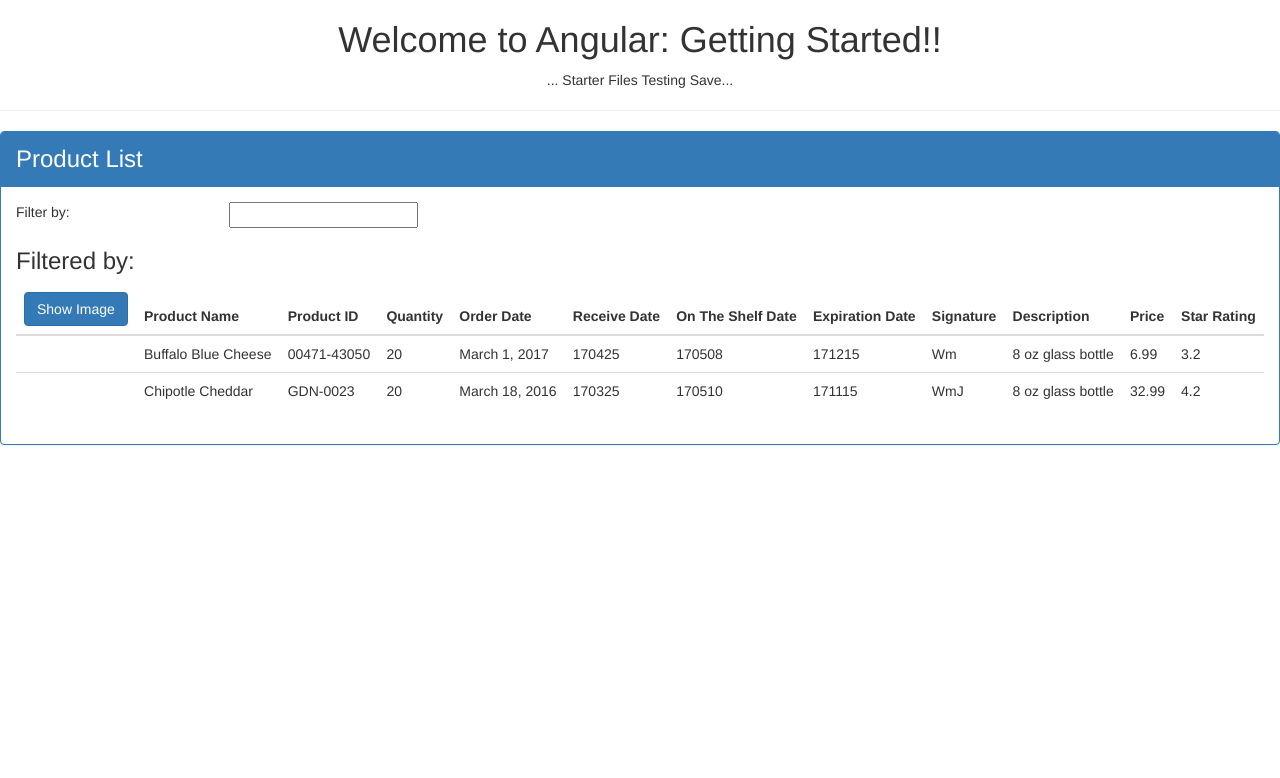
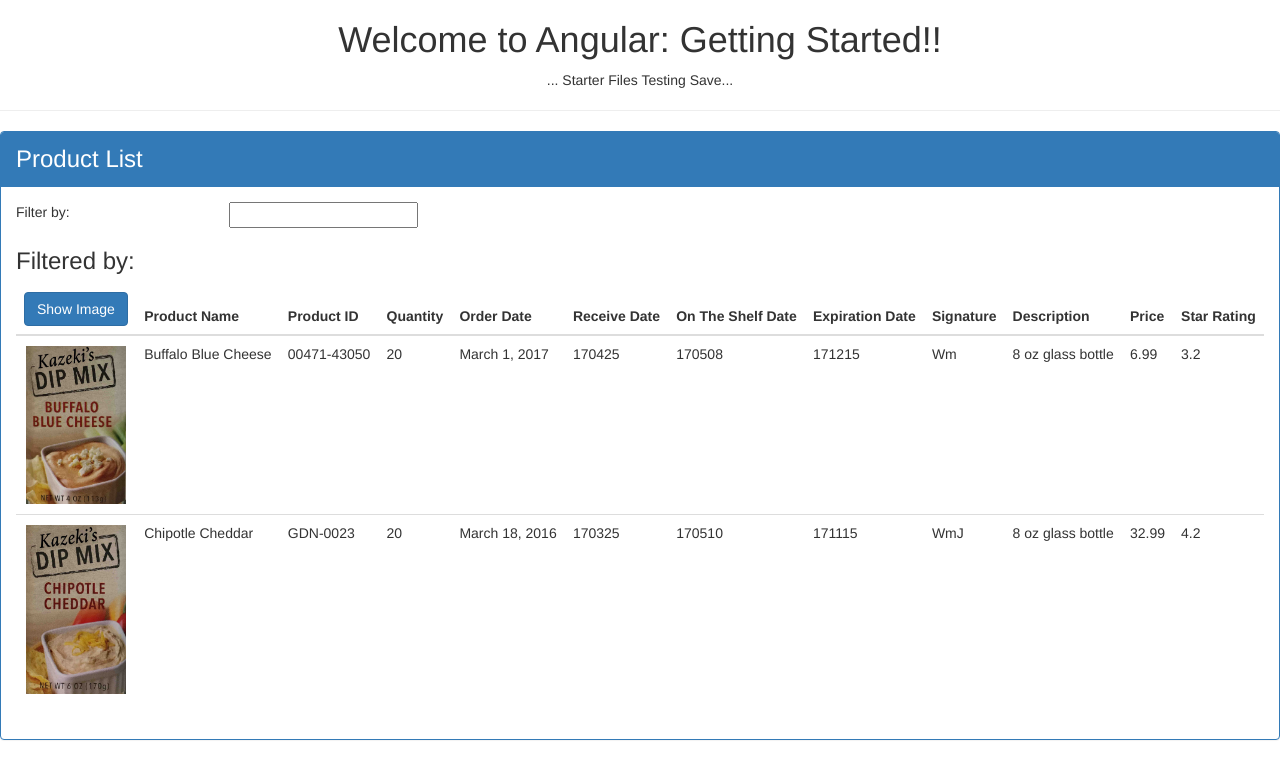
Before and after one commit to Kazeki1/gs_ng2, an Angular app: page / in a window 1280 px wide. Shown: the top 778 px of the page. Built offline with nearby package versions, Linux system fonts and the light colour scheme.

Commit message:
added images to table

```diff
--- a/src/app/products/product-list.component.html
+++ b/src/app/products/product-list.component.html
@@ -38,7 +38,13 @@
             </thead>
             <tbody>
               <tr *ngFor="let product of products">
-                <td></td>
+                <td>
+                  <img [src]="product.imageUrl"
+                       [title]="product.productName"
+                       [style.width.px]="imageWidth"
+                       [style.margin.px]="imageMargin"
+                  >
+                </td>
                 <td>{{product.productName}}</td>
                 <td>{{product.productCode}}</td>
                 <td>{{product.productQuantity}}</td>
--- a/src/app/products/product-list.component.ts
+++ b/src/app/products/product-list.component.ts
@@ -6,6 +6,8 @@
 })
 export class ProductListComponent {
   title: string = 'Product List';
+  imageWidth: number = 100;
+  imageMargin: number = 2;
   products: any[]= [
     {
       'productId': 1,
@@ -20,7 +22,7 @@
       'description': '8 oz glass bottle',
       'price': 6.99,
       'starRating': 3.2,
-      'imageUrl': './app/assets/images/Kaz_DipMix/BuffaloBlueCheese.jpg'
+      'imageUrl': './assets/images/Kaz_DipMix/BuffaloBlueCheese.jpg'
     },
     {
       'productId': 2,
@@ -35,7 +37,7 @@
       'description': '8 oz glass bottle',
       'price': 32.99,
       'starRating': 4.2,
-      'imageUrl': './app/assets/images/Kaz_DipMix/ChipotleCheddar.jpg'
+      'imageUrl': './assets/images/Kaz_DipMix/ChipotleCheddar.jpg'
 
     }
   ];
```
